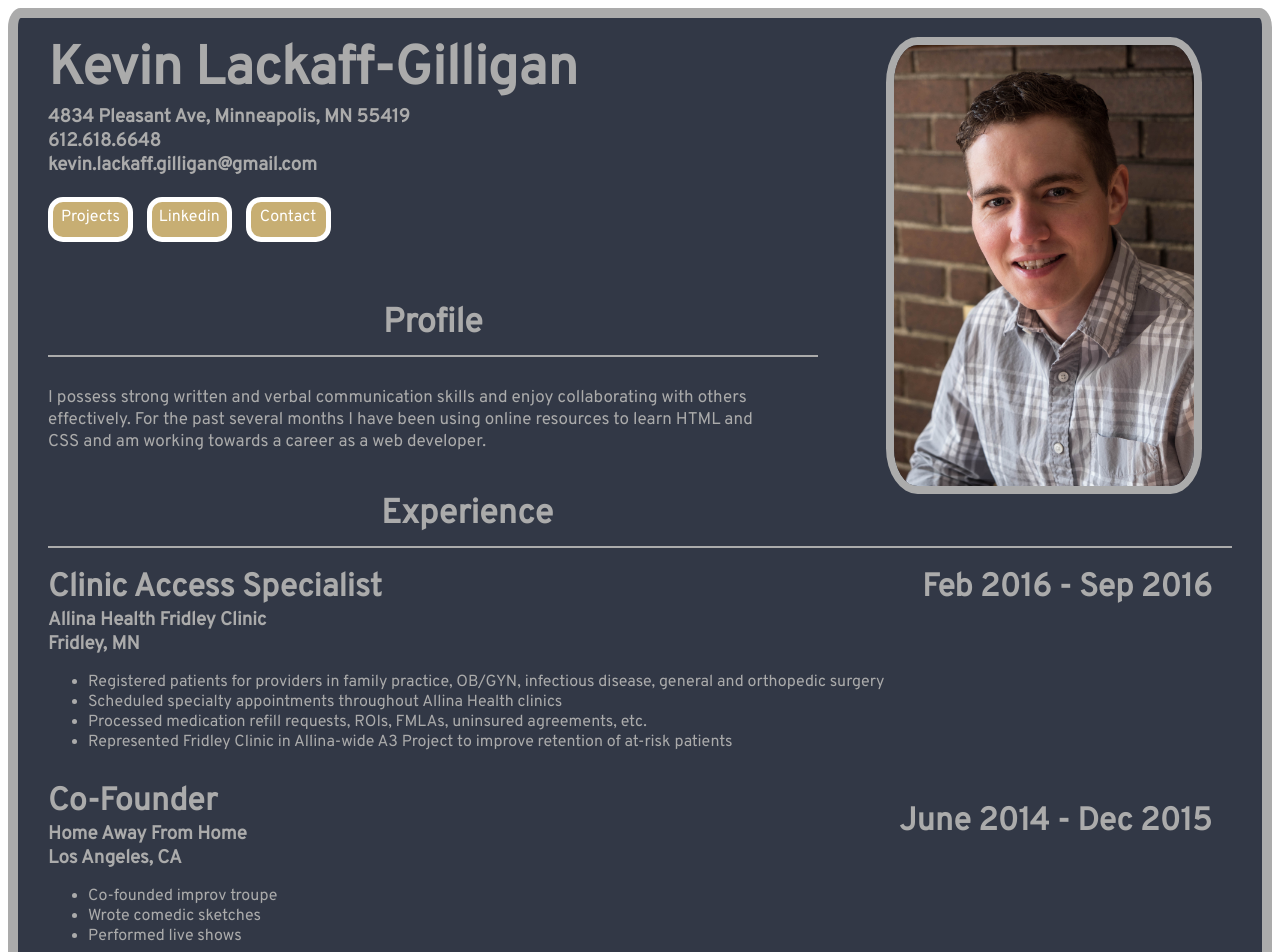
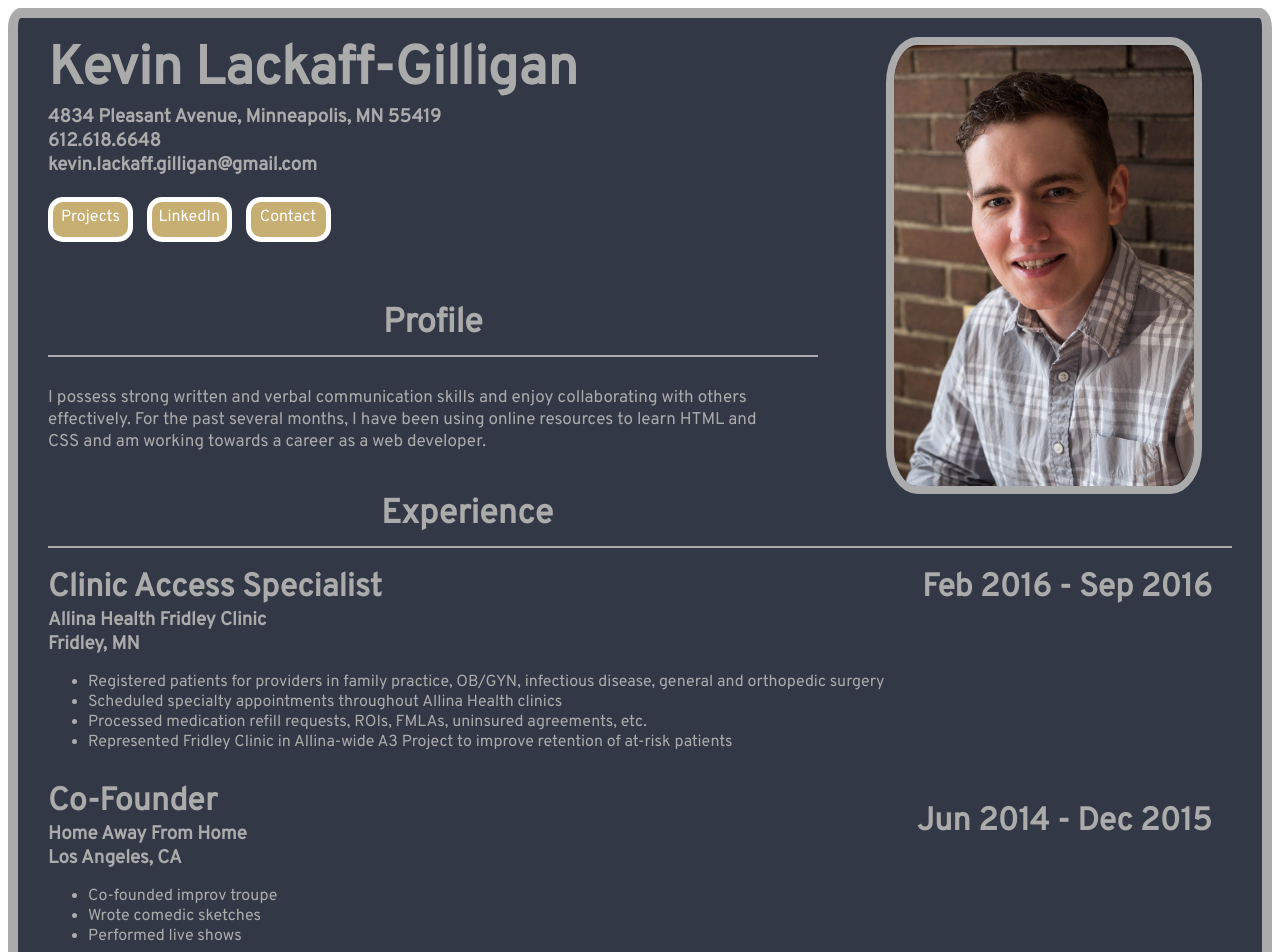
Before and after one commit to lackaff-gilligan/lackaff-gilligan.github.io, a plain HTML site: page index.html in a window 1280 px wide. Shown: the top 952 px of the page. Drawn offline with Linux system fonts and the light colour scheme.

Commit message:
edit to profile paragraph

```diff
--- a/index.html
+++ b/index.html
@@ -10,7 +10,7 @@
 <div class="container">
 	<header>
 		<h1>Kevin Lackaff-Gilligan</h1>
-		<h3>4834 Pleasant Ave, Minneapolis, MN 55419</h3>
+		<h3>4834 Pleasant Avenue, Minneapolis, MN 55419</h3>
 		<h3>612.618.6648</h3>
 		<h3>kevin.lackaff.gilligan@gmail.com</h3>
 		<img src="lackaff-gilligan.github.io/mypic.jpg" />
@@ -27,7 +27,7 @@
 
 			<li><a href="https://www.linkedin.com/in/kevin-lackaff-gilligan-16a409b4" target="_blank">
 				<div class="btn">
-					Linkedin
+					LinkedIn
 				</div>
 			</a></li>
 
@@ -42,7 +42,7 @@
 	<div class="main">
 		<div class="profile">
 			<h2 id="profile-title">Profile</h2>
-			<p>I possess strong written and verbal communication skills and enjoy collaborating with others effectively. For the past several months I have been using online resources to learn HTML and CSS and am working towards a career as a web developer.</p>
+			<p>I possess strong written and verbal communication skills and enjoy collaborating with others effectively. For the past several months, I have been using online resources to learn HTML and CSS and am working towards a career as a web developer.</p>
 		</div>
 		<div class="professional">
 			<h2 class="category">Experience</h2>
@@ -58,7 +58,7 @@
 				<li>Represented Fridley Clinic in Allina-wide A3 Project to improve retention of at-risk patients</li>
 			</ul>
 
-			<h2 class="date">June 2014 - Dec 2015</h2>
+			<h2 class="date">Jun 2014 - Dec 2015</h2>
 			<h2>Co-Founder</h2>
 			<h3>Home Away From Home</h3>
 			<h3>Los Angeles, CA</h3>
```
